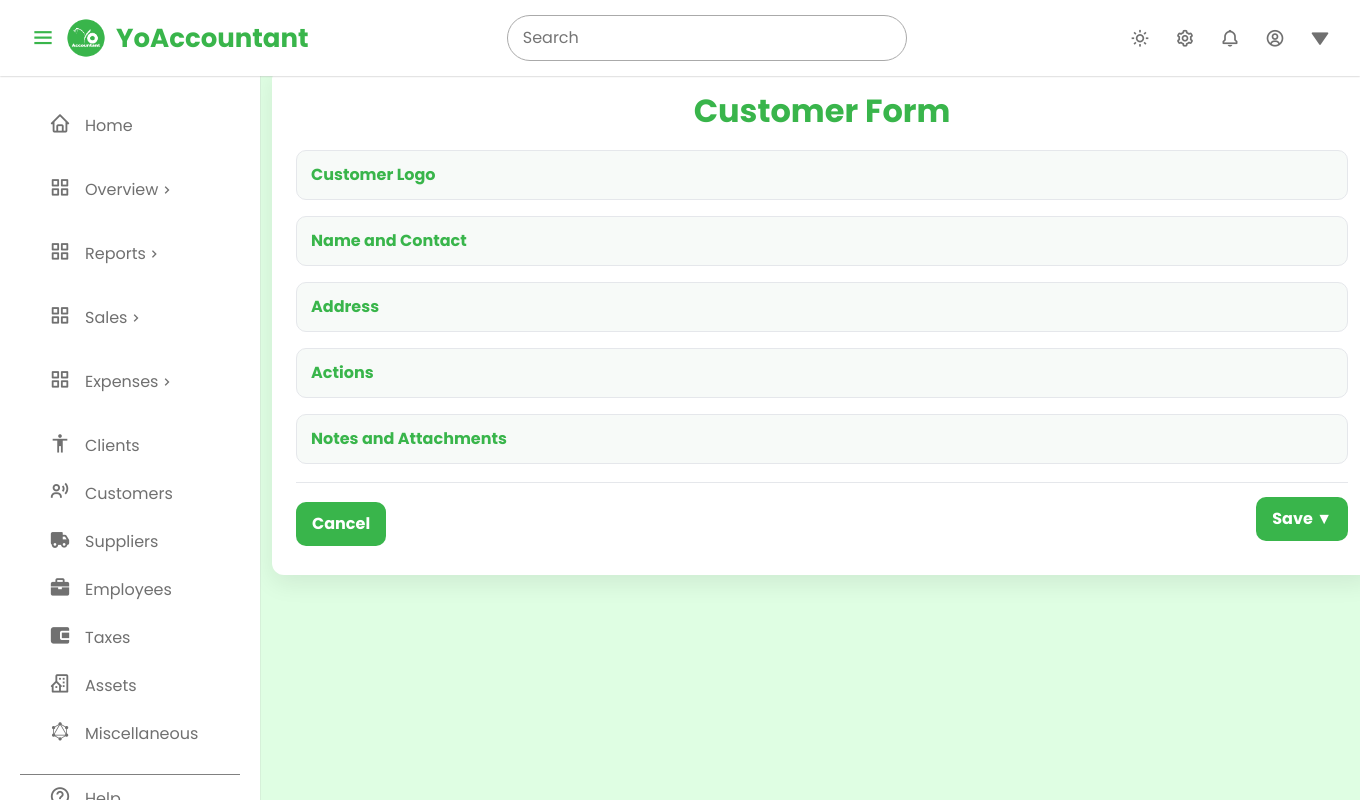
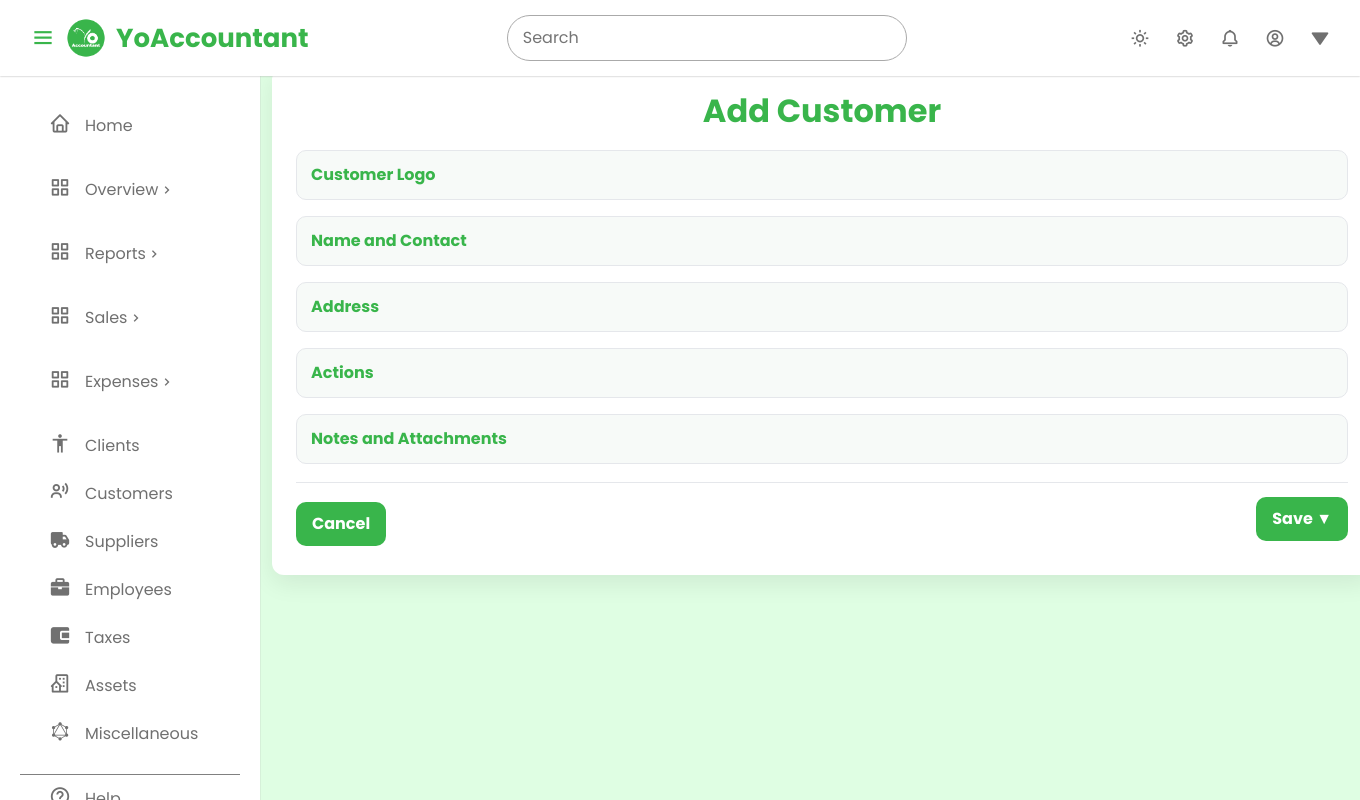
Before and after one commit to iacreations/yo-account-main, a Django app: page /sowaf/customers/add/ in a window 1360 px wide. Run offline with Django 5.2, Linux system fonts and the light colour scheme.

Commit message:
customer form changes

```diff
--- a/sowafinance/sowaf/templates/customers_form.html
+++ b/sowafinance/sowaf/templates/customers_form.html
@@ -101,6 +101,12 @@ small{ color:var(--muted); }
 @media (max-width: 600px){
   .form-container{ width: calc(100% - 24px); margin:16px auto; padding:16px; }
 }
+/* Laptops & small desktops */
+@media only screen and (min-width: 1024px) and (max-width: 1600px) {
+#main{
+  margin-top: 15%;
+}
+}
   </style>
 </head>
 <body>
@@ -141,7 +147,7 @@ small{ color:var(--muted); }
     </nav>
   {% include 'includes/sidebar.html' %}
   <div class="form-container" id="container" style="margin-left: 20%; margin-top: 5%;">
-    <h2>Customer Form</h2>
+    <h2>Add Customer</h2>
 
     <form method='post' action="{% if customer %}{% url 'sowaf:edit-customer' customer.id %}{% else %}{% url 'sowaf:add-customer' %}{% endif %}" enctype= 'multipart/form-data'>
 <!-- Logo Upload -->
```
